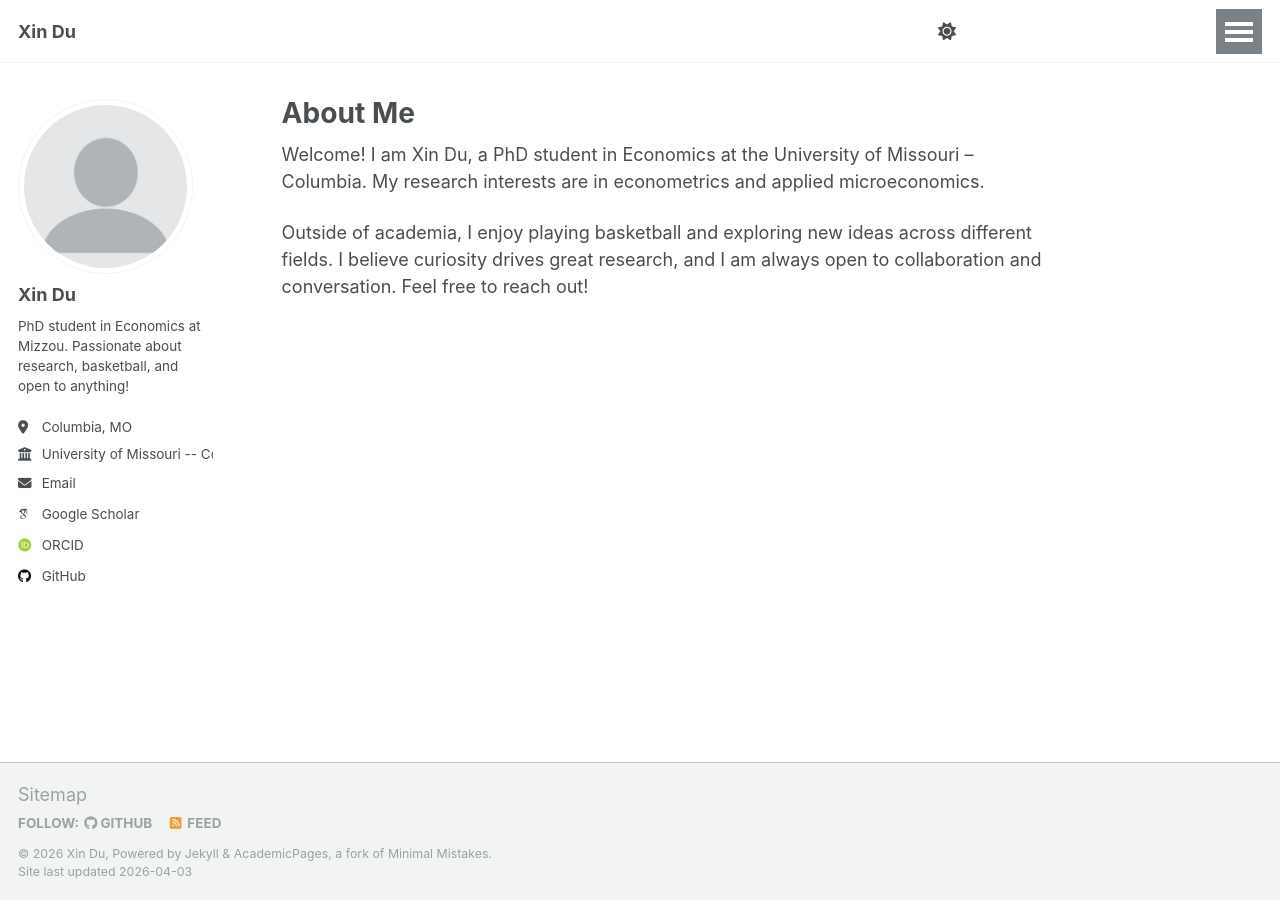
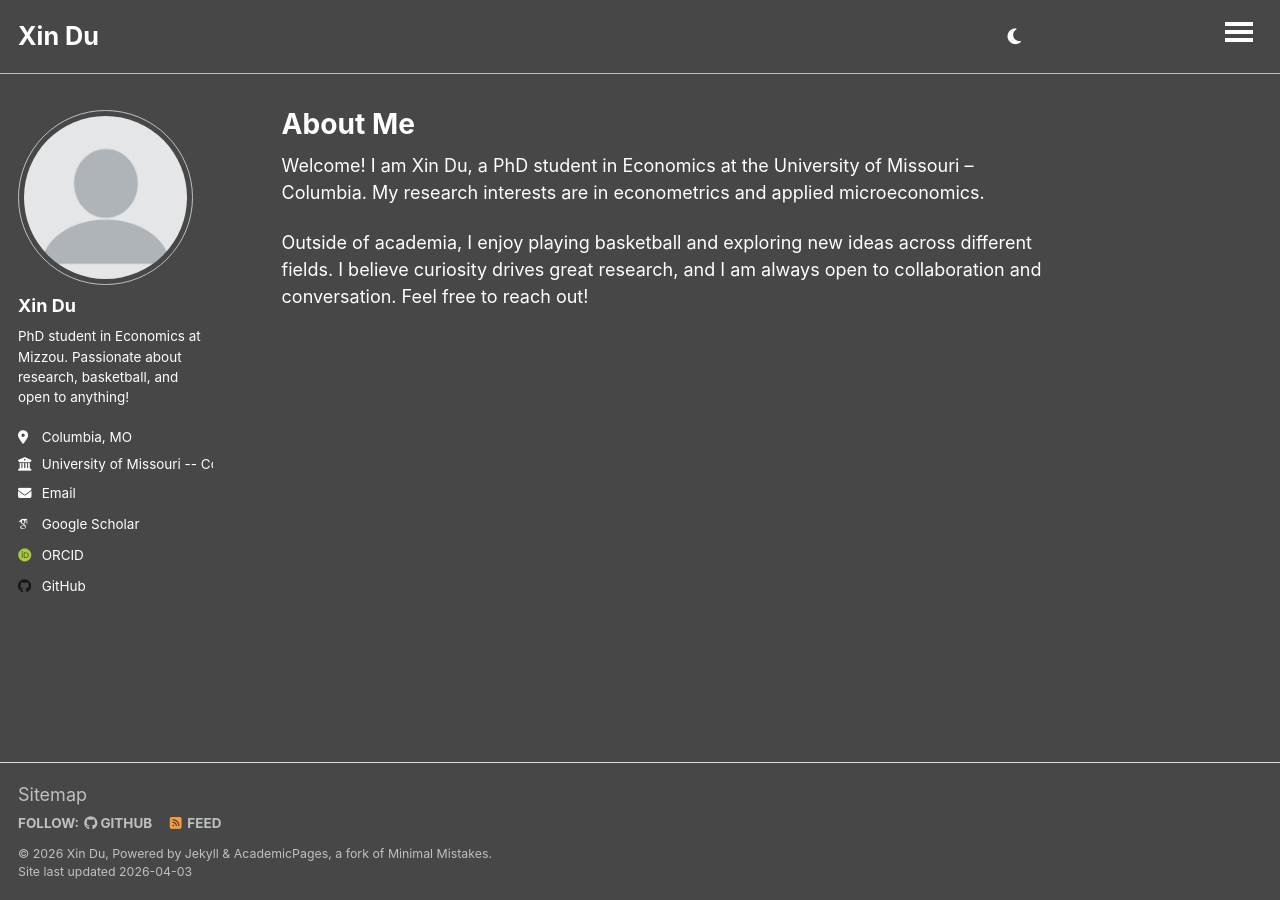
Before and after one commit to dux1n4real/dux1n4real.github.io, a Jekyll site: the page built from _pages/about.md, in a window 1280 px wide. Built offline with Jekyll 4.4.1, drawn with Linux system fonts in a browser that asks for light colours; some web fonts are replaced.

Commit message:
dark mode, rename About to Home, improve nav layout

```diff
--- a/_config.yml
+++ b/_config.yml
@@ -8,7 +8,7 @@
 
 # Basic Site Settings
 locale                   : "en-US"
-site_theme               : "default"
+site_theme               : "dark"
 title                    : "Xin Du"
 title_separator          : "-"
 name                     : &name "Xin Du"
--- a/_data/navigation.yml
+++ b/_data/navigation.yml
@@ -9,7 +9,7 @@
 
 # main navigation links
 main:
-  - title: "About"
+  - title: "Home"
     url: /
   - title: "Research"
     url: /research/
--- a/_sass/layout/_masthead.scss
+++ b/_sass/layout/_masthead.scss
@@ -77,12 +77,25 @@
       align-items: center;
     }
 
+    // Site title: left-aligned, larger
     .masthead__menu-item--lg {
       margin-right: auto;
+      font-size: 1.4em;
+
+      a {
+        font-size: inherit;
+      }
+    }
+
+    // Nav links: evenly spaced in center
+    li:not(.masthead__menu-item--lg):not(#theme-toggle) {
+      flex: 1;
+      justify-content: center;
     }
 
     #theme-toggle {
       margin-left: auto;
+      flex: none;
     }
   }
 }
```
